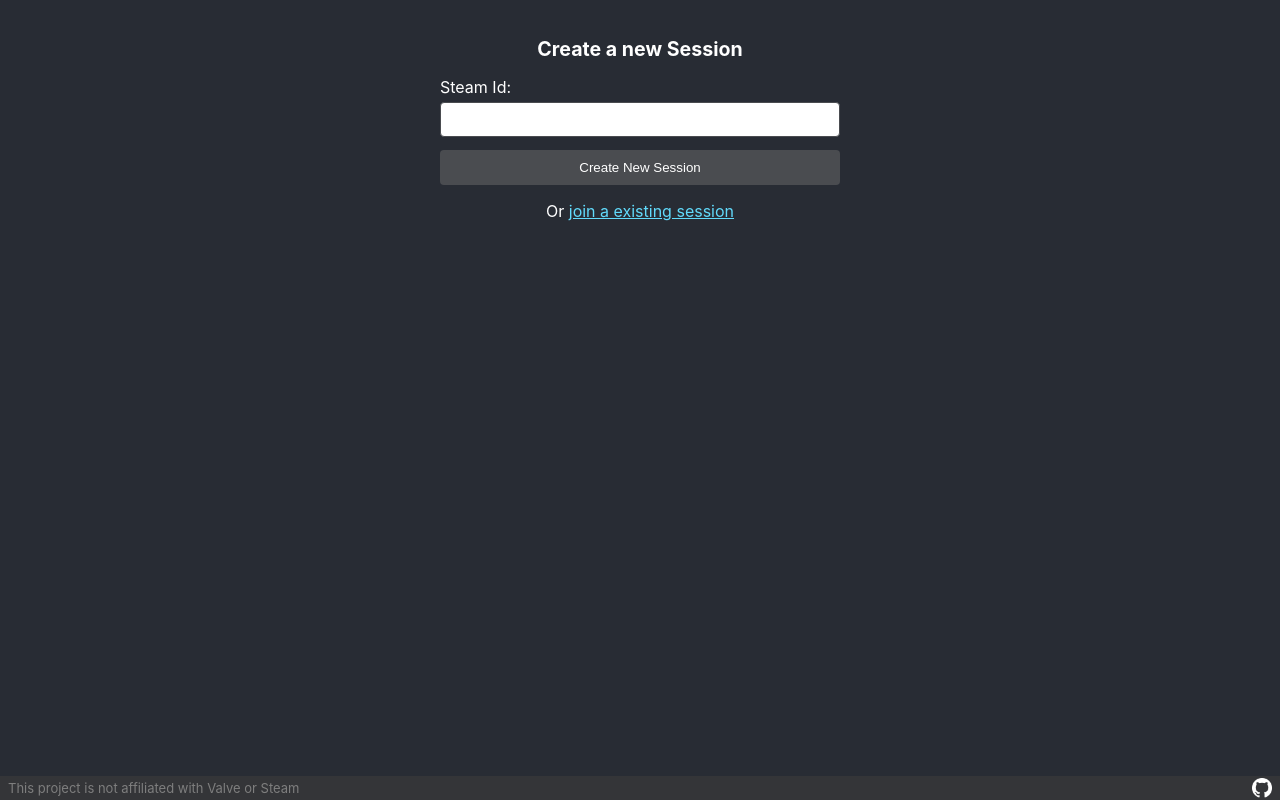
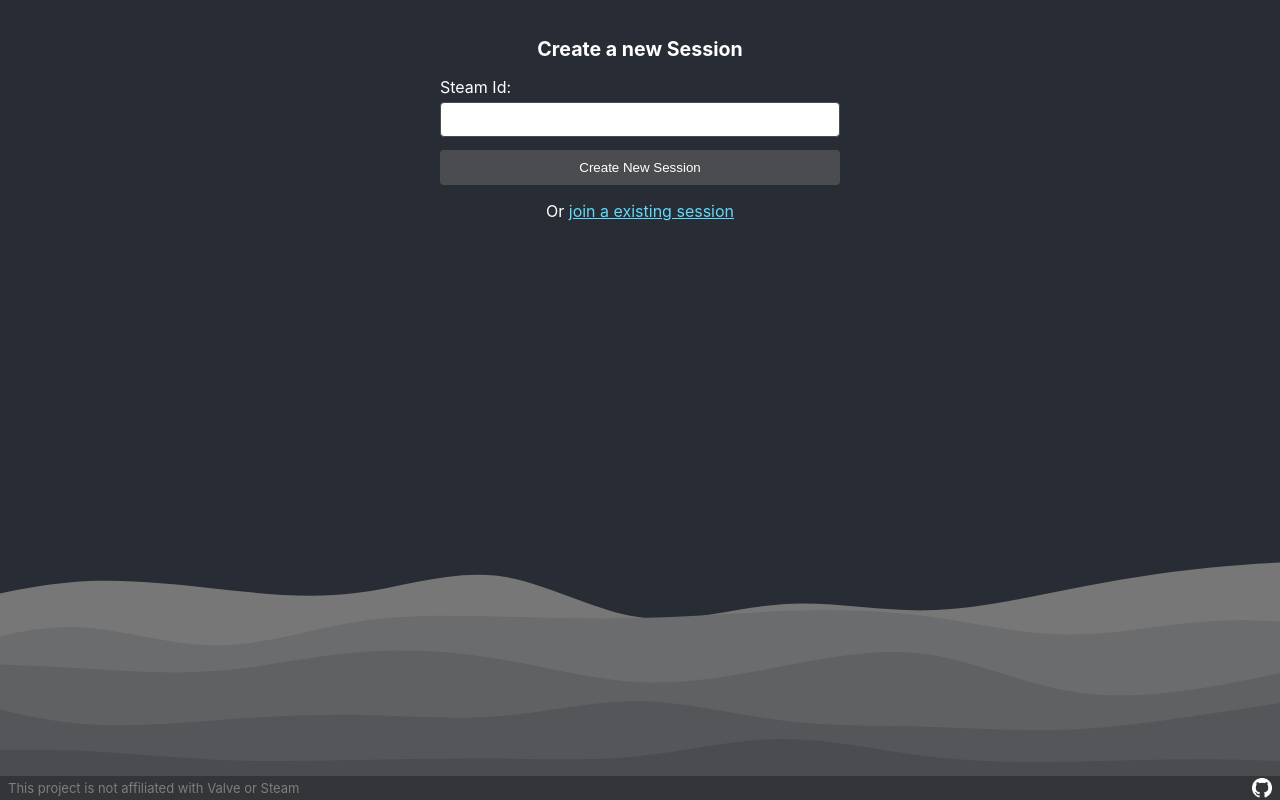
Before and after one commit to aliebald/common-steam-games, a React (Create React App) app: page /create in a window 1280 px wide. Built offline with nearby package versions, Linux system fonts and the light colour scheme.

Commit message:
Added background waves svg

```diff
--- a/src/App.tsx
+++ b/src/App.tsx
@@ -64,6 +64,7 @@ export default function App(this: any) {
         </Switch>
       </Router>
       <Footer />
+      <div className="background" />
     </div>
   )
 }
--- a/src/styles/app.css
+++ b/src/styles/app.css
@@ -29,8 +29,6 @@ a {
 }
 
 .app {
-  min-height: 100vh;
-  background-color: #282c34;
   color: white;
 }
 
@@ -39,6 +37,23 @@ a {
   flex-direction: column;
   align-items: center;
   justify-content: center;
+}
+
+.background {
+  position: absolute;
+  height: 100vh;
+  width: 100%;
+  bottom: 0;
+  z-index: -1;
+  aspect-ratio: 960/540;
+  background-repeat: no-repeat;
+  background-position: center;
+  background-size: cover;
+  background-color: #282c34;
+  background-image: url('../static/layered-waves.svg');
+  background-repeat: no-repeat;
+  background-position: center;
+  background-size: cover;
 }
 
 .container {
```
Also changed, not shown: src/static/layered-waves.svg (added).
